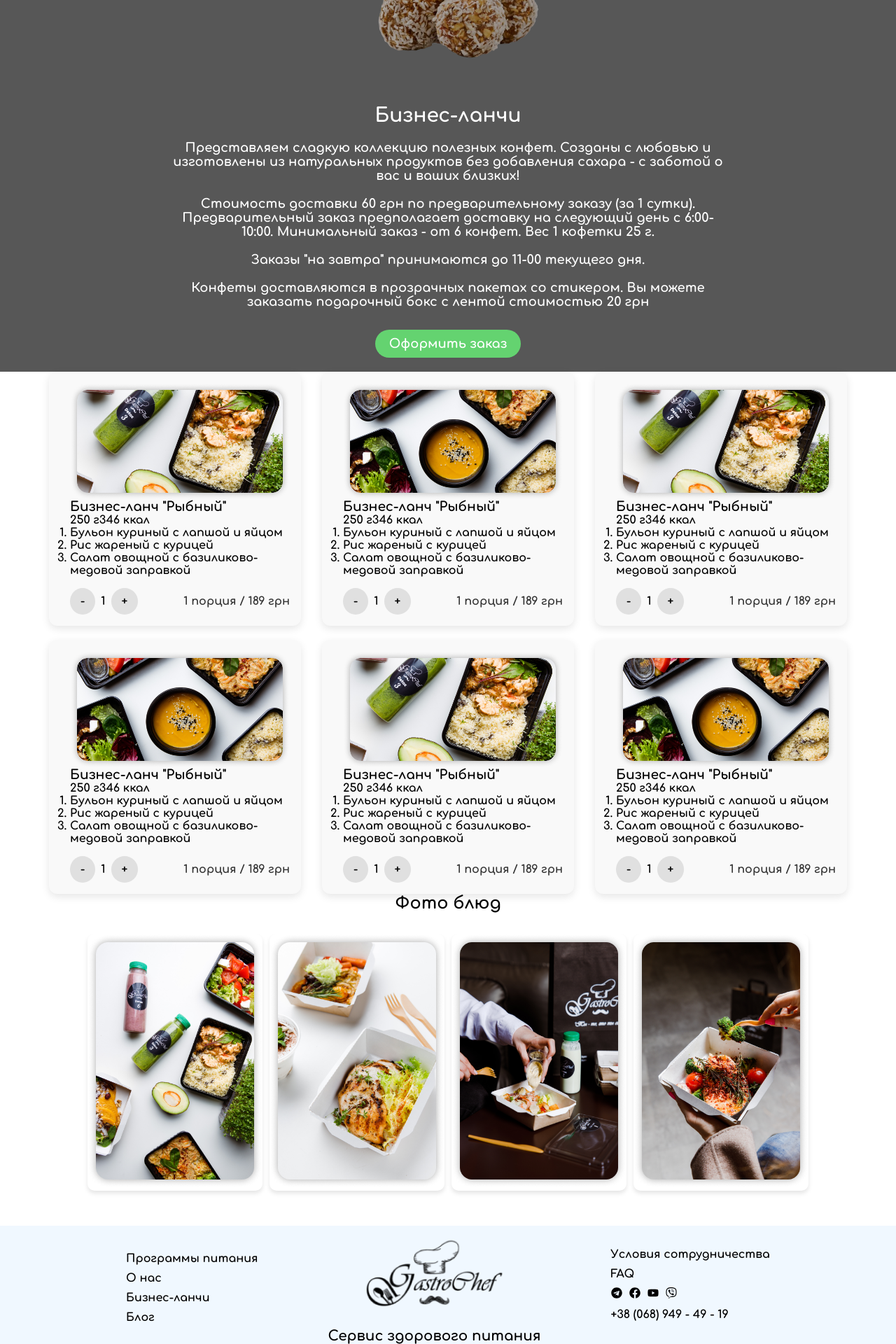
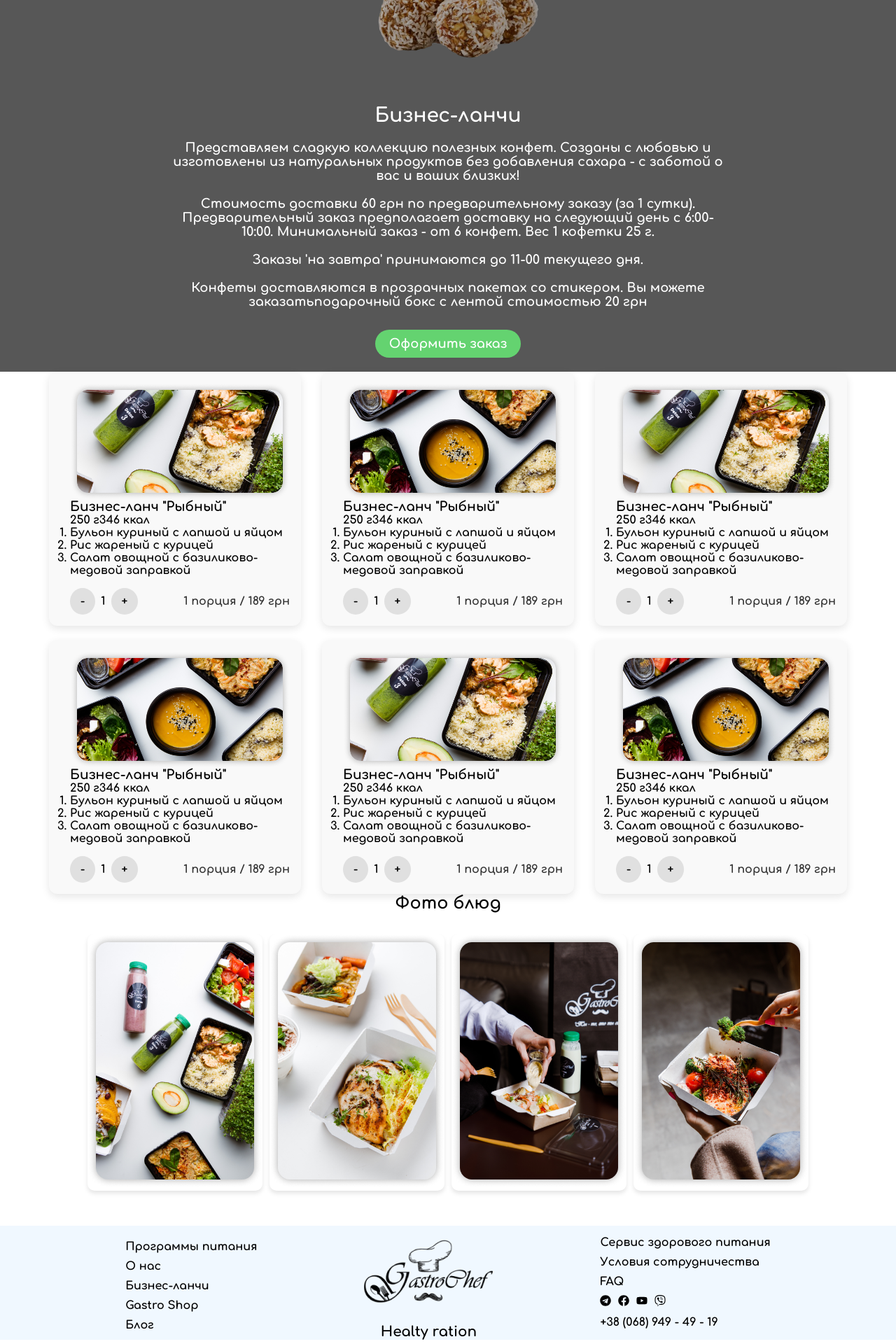
Before and after one commit to AmirSherov/detox-restaurant, a Next.js app: page /BusinesLunchs in a window 1280 px wide. Shown: the part 479-2399 px from the top of the page at 70% size. Built offline with nearby package versions, Linux system fonts and the light colour scheme.

Commit message:
blog and footer have translated

```diff
--- a/app/BusinesLunchs/BusinesMainItem/index.jsx
+++ b/app/BusinesLunchs/BusinesMainItem/index.jsx
@@ -1,24 +1,22 @@
 import "./businesItem.scss"
+import { useTranslation } from "react-i18next"
 export default function BusinesMainItem() {
+    const { t } = useTranslation();
     return (
         <>
             <div className="busines-main-item-container">
                 <img className="busines-lunch-img" src="/images/sweet_balls1.png" alt="" />
                 <div className="text-container">
-                    <div>Бизнес-ланчи</div>
-                    <div>Представляем сладкую коллекцию полезных конфет. Созданы с любовью и изготовлены
-                        из натуральных продуктов без добавления сахара - с заботой о вас и ваших близких!
+                    <div>{t("BusinessMainItem.text-1")}</div>
+                    <div>{t("BusinessMainItem.text-2")}
                     </div>
-                    <div>Стоимость доставки 60 грн по предварительному заказу (за 1 сутки).
-                        Предварительный заказ предполагает доставку на следующий день с 6:00-10:00.
-                        Минимальный заказ - от 6 конфет. Вес 1 кофетки 25 г.
+                    <div>{t("BusinessMainItem.text-3")}
                     </div>
-                    <div>Заказы "на завтра" принимаются до 11-00 текущего дня.
+                    <div>{t("BusinessMainItem.text-4")}
                     </div>
-                    <div>Конфеты доставляются в прозрачных пакетах со стикером. Вы можете заказать
-                        подарочный бокс с лентой стоимостью 20 грн</div>
+                    <div>{t("BusinessMainItem.text-5")}</div>
                     <div>
-                        <button>Оформить заказ</button>
+                        <button>{t("BusinessMainItem.text-6")}</button>
                     </div>
                 </div>
             </div>
--- a/app/Footer/footer.scss
+++ b/app/Footer/footer.scss
@@ -31,6 +31,7 @@
         margin-top: 10px;
         h1{
             font-size: 20px;
+            text-align: center;
         }
     }
     .social{
@@ -41,5 +42,9 @@
             display: flex;
             gap: 10px;
         }
+        div:nth-child(4){
+            display: flex;
+            gap: 10px;
+        }
     }
 }
--- a/app/Footer/index.tsx
+++ b/app/Footer/index.tsx
@@ -1,22 +1,26 @@
+'use client'
 import "./footer.scss"
+import { useTranslation } from "react-i18next";
 import { FaTelegram, FaFacebook, FaYoutube, FaViber } from "react-icons/fa";
 export default function Footer() {
+    const { t } = useTranslation();
     return (
         <>
             <div className="footer-container">
                 <div className="links">
-                    <div>Программы питания</div>
-                    <div>О нас</div>
-                    <div>Бизнес-ланчи</div>
-                    <div>Блог</div>
+                    <div>{t("Footer.text-1")}</div>
+                    <div>{t("Footer.text-2")}</div>
+                    <div>{t("Footer.text-3")}</div>
+                    <div>{t("Footer.text-4")}</div>
+                    <div>{t("Footer.text-5")}</div>
                 </div>
                 <div className="logo">
                     <img src="/images/logo.png" alt="" />
-                    <h1>Сервис здорового питания</h1>
+                    <h1>Healty ration</h1>
                 </div>
                 <div className="social">
-                    <div>Условия
-                        сотрудничества</div>
+                    <div>{t("Footer.text-7")}</div>
+                    <div>{t("Footer.text-8")}</div>
                     <div>FAQ</div>
                     <div>
                         <span><FaTelegram /></span>
--- a/app/i18next/en.json
+++ b/app/i18next/en.json
@@ -25,10 +25,33 @@
         "text-4": "Friends, if you have any questions, you can easily call us or write to me personally on Instagram or Facebook.",
         "text-5": "Sincerely, Kirill Kobylinsky."
     },
-    "AboutBegin":{
-        "text-1" : "Hello! My name is Kirill Kobylinsky, and I am the founder of GastroChef.",
-        "text-2" : "I am a Master of Sports of Ukraine in weightlifting, and I also was a member of the Ukrainian national team.",
-        "text-3" : "I have a higher education at the National University of Physical Education and Sports of Ukraine (NUPESU), and in the past I was a professional fitness trainer!",
-        "text-4" : "And I want to tell you more about GastroChef."
+    "AboutBegin": {
+        "text-1": "Hello! My name is Kirill Kobylinsky, and I am the founder of GastroChef.",
+        "text-2": "I am a Master of Sports of Ukraine in weightlifting, and I also was a member of the Ukrainian national team.",
+        "text-3": "I have a higher education at the National University of Physical Education and Sports of Ukraine (NUPESU), and in the past I was a professional fitness trainer!",
+        "text-4": "And I want to tell you more about GastroChef."
+    },
+    "Footer": {
+        "text-1": "Nutrition programs",
+        "text-2": "About us",
+        "text-3": "Business lunches",
+        "text-4": "Gastro Shop",
+        "text-5": "Blog",
+        "text-6": "Healthy ration",
+        "text-7": "Service of healthy nutrition",
+        "text-8": "Cooperation conditions"
+    },
+    "Blog": {
+        "text-1": "Details",
+        "text-2": "Close All",
+        "text-3": "More"
+    },
+    "BusinessMainItem": {
+        "text-1": "Business lunches",
+        "text-2": "Introducing a sweet collection of healthy candies. Made with love and produced from natural products without added sugar - with care for you and your loved ones!",
+        "text-3" : "Delivery cost is 60 UAH for pre-orders (1 day in advance). Pre-orders imply delivery the next day from 6:00-10:00. Minimum order - from 6 candies. Weight of 1 candy is 25 g.",
+        "text-4" : "'For tomorrow' orders are accepted until 11:00 of the current day.",
+        "text-5" : "Candies are delivered in transparent packages with a sticker. You can order a gift box with a ribbon for 20 UAH",
+        "text-6" : "Place an order"
     }
 }
--- a/app/i18next/ru.json
+++ b/app/i18next/ru.json
@@ -21,14 +21,37 @@
   "AboutEasy": {
     "text-1": "«GastroChef - легко для занятых»",
     "text-2": "GastroChef - правильное питание с доставкой на дом, создано чтобы облегчить жизнь, освободить время от заморочек, от ненужныхперекусов, фастфудов и дать возможность чувствовать себя легко иполной энергии, сил, для новых свершений и побед.",
-    "text-3" : " Все продукты для приготовления правильного питания закупаютсятолько с сертификатами, а рационы готовятся на современном ибезопасном кухонном оборудовании с доставкой к Вам!",
-    "text-4" : "Друзья, если у Вас остались вопросы Вы с легкостью можете позвонитьнам или написать мне лично в Инстаграм или Фейсбук.",
-    "text-5" : "С уважением, Кобыллинский Кирилл."
+    "text-3": " Все продукты для приготовления правильного питания закупаютсятолько с сертификатами, а рационы готовятся на современном ибезопасном кухонном оборудовании с доставкой к Вам!",
+    "text-4": "Друзья, если у Вас остались вопросы Вы с легкостью можете позвонитьнам или написать мне лично в Инстаграм или Фейсбук.",
+    "text-5": "С уважением, Кобыллинский Кирилл."
   },
-  "AboutBegin":{
-    "text-1" : "Здравствуйте! Меня зовут Кобылинский Кирилл, и я являюсь основателем GastroChef.",
-    "text-2" : "Я Мастер Спорта Украины по тяжёлой атлетике, а так же состоял в составе сборной Украины.",
-    "text-3" : "У меня высшее образование национального университета физического воспитанияи спорта Украины (НФВСУ), а так же в прошлом я профессиональный фитнес тренер!",
-    "text-4" : "И я хочу Вам рассказать побольше о GastroChef."
+  "AboutBegin": {
+    "text-1": "Здравствуйте! Меня зовут Кобылинский Кирилл, и я являюсь основателем GastroChef.",
+    "text-2": "Я Мастер Спорта Украины по тяжёлой атлетике, а так же состоял в составе сборной Украины.",
+    "text-3": "У меня высшее образование национального университета физического воспитанияи спорта Украины (НФВСУ), а так же в прошлом я профессиональный фитнес тренер!",
+    "text-4": "И я хочу Вам рассказать побольше о GastroChef."
+  },
+  "Footer": {
+    "text-1": "Программы питания",
+    "text-2": "О нас",
+    "text-3": "Бизнес-ланчи",
+    "text-4": "Gastro Shop",
+    "text-5": "Блог",
+    "text-6": "Healthy ration",
+    "text-7": "Сервис здорового питания",
+    "text-8": "Условия сотрудничества"
+  },
+  "Blog": {
+    "text-1": "Подробнее",
+    "text-2": "Закрыть",
+    "text-3": "Еще"
+  },
+  "BusinessMainItem": {
+    "text-1": "Бизнес-ланчи",
+    "text-2": "Представляем сладкую коллекцию полезных конфет. Созданы с любовью и изготовлены из натуральных продуктов без добавления сахара - с заботой о вас и ваших близких!",
+    "text-3" : "Стоимость доставки 60 грн по предварительному заказу (за 1 сутки). Предварительный заказ предполагает доставку на следующий день с 6:00-10:00. Минимальный заказ - от 6 конфет. Вес 1 кофетки 25 г.",
+    "text-4" : "Заказы 'на завтра' принимаются до 11-00 текущего дня.",
+    "text-5" : "Конфеты доставляются в прозрачных пакетах со стикером. Вы можете заказатьподарочный бокс с лентой стоимостью 20 грн",
+    "text-6" : "Оформить заказ"
+  }
 }
-}
```
Also changed, not shown: app/Blog/page.jsx (+10 -4 lines).
